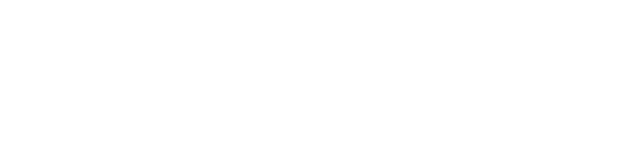
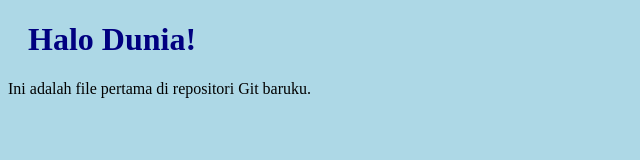
Before and after one commit to kevinaqil/hallo-world, a plain HTML site: page index.html in a window 1280 px wide. Shown: the whole page, without its empty margins (0-640 px from the left). Drawn offline with Linux system fonts and the light colour scheme.

Commit message:
release pertama halo dunia 1

```diff
--- a/biru.css
+++ b/biru.css
@@ -1,7 +1,7 @@
 body {
-background-color : lightblue;
+    background-color: lightblue;
 }
 h1 {
-color: navy;
-margin-left: 20px;
+    color: navy;
+    margin-left: 20px;
 }
--- a/index.html
+++ b/index.html
@@ -1,12 +1,11 @@
 <!DOCTYPE html>
 <html>
-<head>
-<title>Halo Dunia<title>
-<link rel="stylesheet" href="biru.css">
-</head>
-<body>
-<h1>Halo Dunia</h1>
-<p>ini adalah file pertama di repositori git baruku.</p>
-<p>ini adalah file pertama di repositori Git baruku.</P>
-</body>
+    <head>
+        <title>Halo Dunia</title>
+        <link rel="stylesheet" href="biru.css">
+    </head>
+    <body>
+        <h1>Halo Dunia!</h1>
+        <p>Ini adalah file pertama di repositori Git baruku.</p>
+    </body>
 </html>
```
Also changed, not shown: 1 other file.
